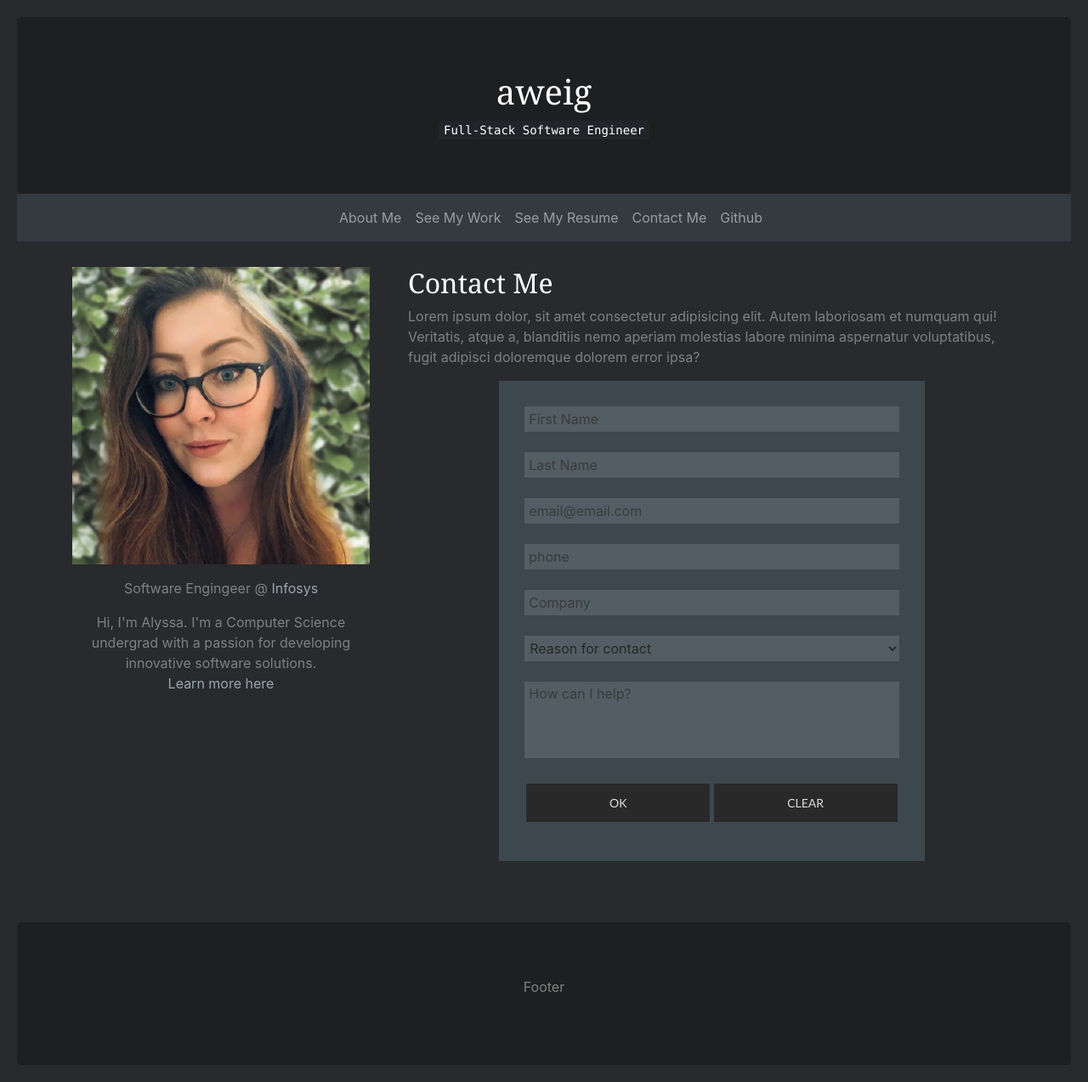
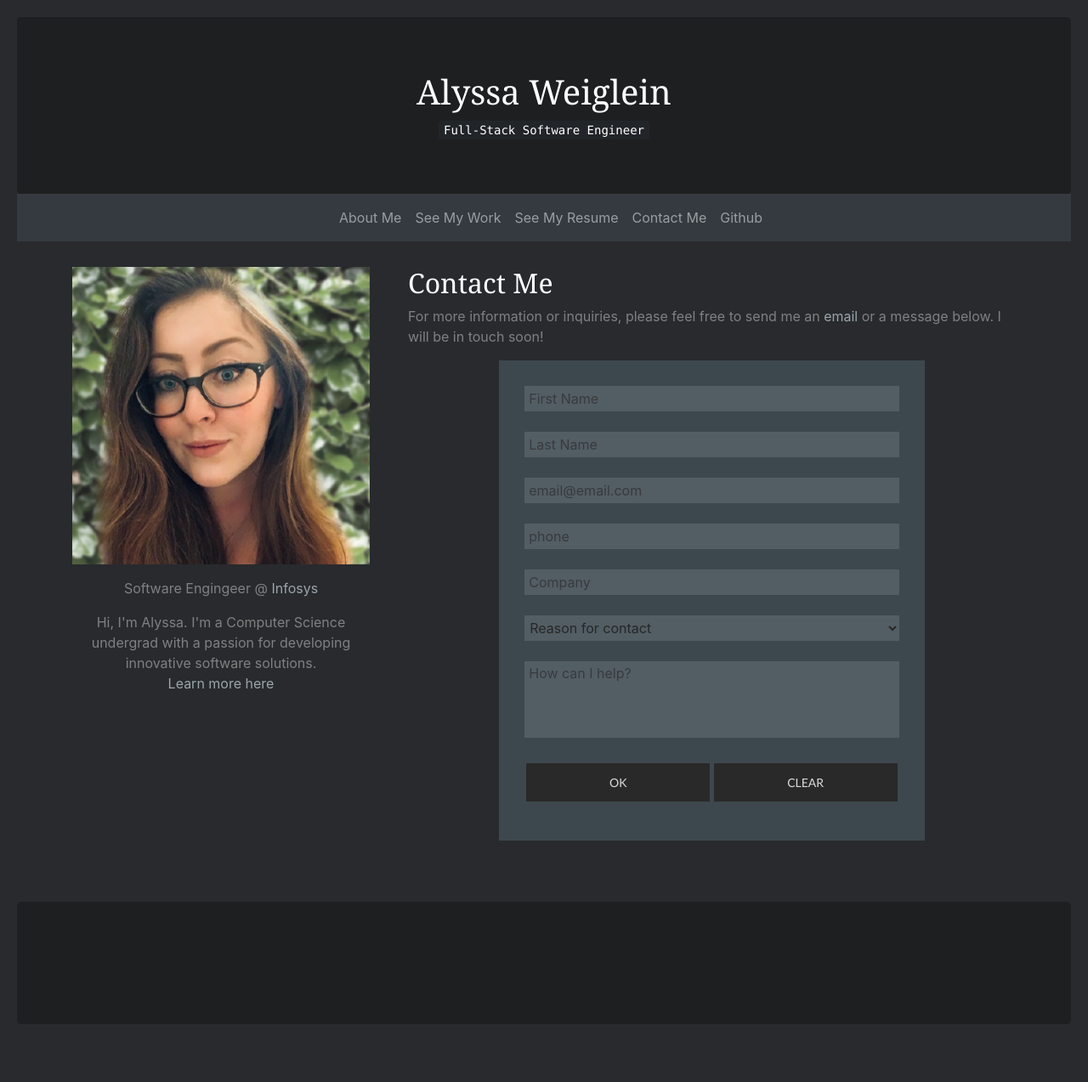
Before and after one commit to aweiglein/PortfolioWebsite, a plain HTML site: page Pages/porfolio_website_contactForm.html in a window 1280 px wide. Shown: the whole page at 85% size. After the commit the page ends 1225 px from the top, so only its background shows below. Drawn offline with nearby package versions, Linux system fonts and the light colour scheme.

Commit message:
updated contact form

```diff
--- a/Pages/porfolio_website_contactForm.html
+++ b/Pages/porfolio_website_contactForm.html
@@ -1,7 +1,7 @@
 <!DOCTYPE html>
 <html lang="en">
 <head>
-  <title>Bootstrap 4 Website Example</title>
+  <title>Alyssa Weiglein</title>
   <meta charset="utf-8">
   <meta name="viewport" content="width=device-width, initial-scale=1">
   <link rel="stylesheet" href="../CSS/bootstrap.css">
@@ -28,7 +28,7 @@
 <body>
 
 <div class="jumbotron text-center" style="margin-bottom:0">
-  <h1>aweig</h1>
+  <h1>Alyssa Weiglein</h1>
   <kbd>Full-Stack Software Engineer</kbd>
 </div>
 
@@ -72,7 +72,7 @@
 
     <div class="col-sm-8" >
       <h2>Contact Me</h2>
-      <p>Lorem ipsum dolor, sit amet consectetur adipisicing elit. Autem laboriosam et numquam qui! Veritatis, atque a, blanditiis nemo aperiam molestias labore minima aspernatur voluptatibus, fugit adipisci doloremque dolorem error ipsa?</p>
+      <p>For more information or inquiries, please feel free to send me an <a href="mailto:weigleina@gmail.com">email</a> or a message below. I will be in touch soon!</p>
       <center><form action="mailto:weigleina@gmail.com" method="POST">
             <input type="text" name="First Name" id="First Name" required placeholder="First Name" minlength="1" maxlength="15" autofocus><br><br>
 
@@ -104,7 +104,7 @@
 </div>
 
 <div class="jumbotron text-center" style="margin-bottom:0">
-  <p>Footer</p>
+  <p></p>
 </div>
 
 </body>
```
Also changed, not shown: Pages/porfolio_website_aboutMe.html (+3 -3 lines), Pages/porfolio_website_resume.html (+3 -3 lines), index.html (+3 -3 lines).
